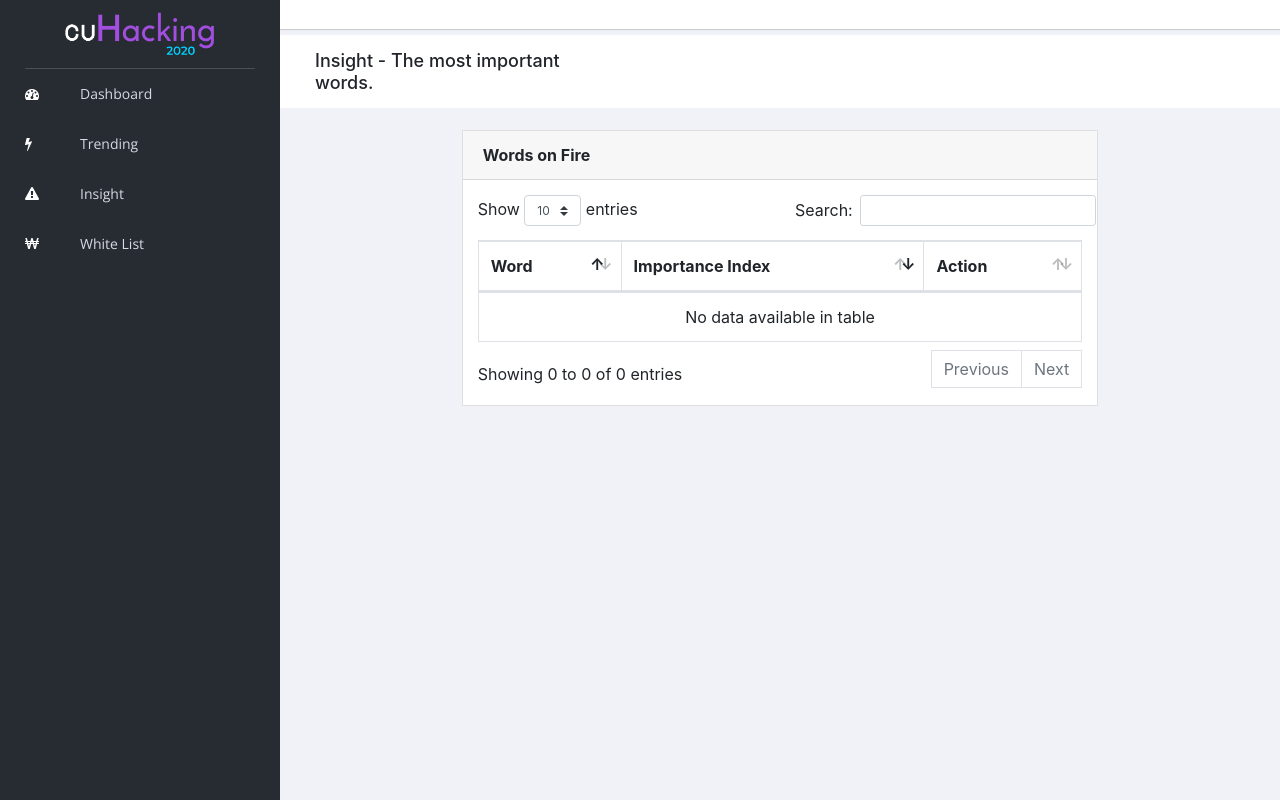
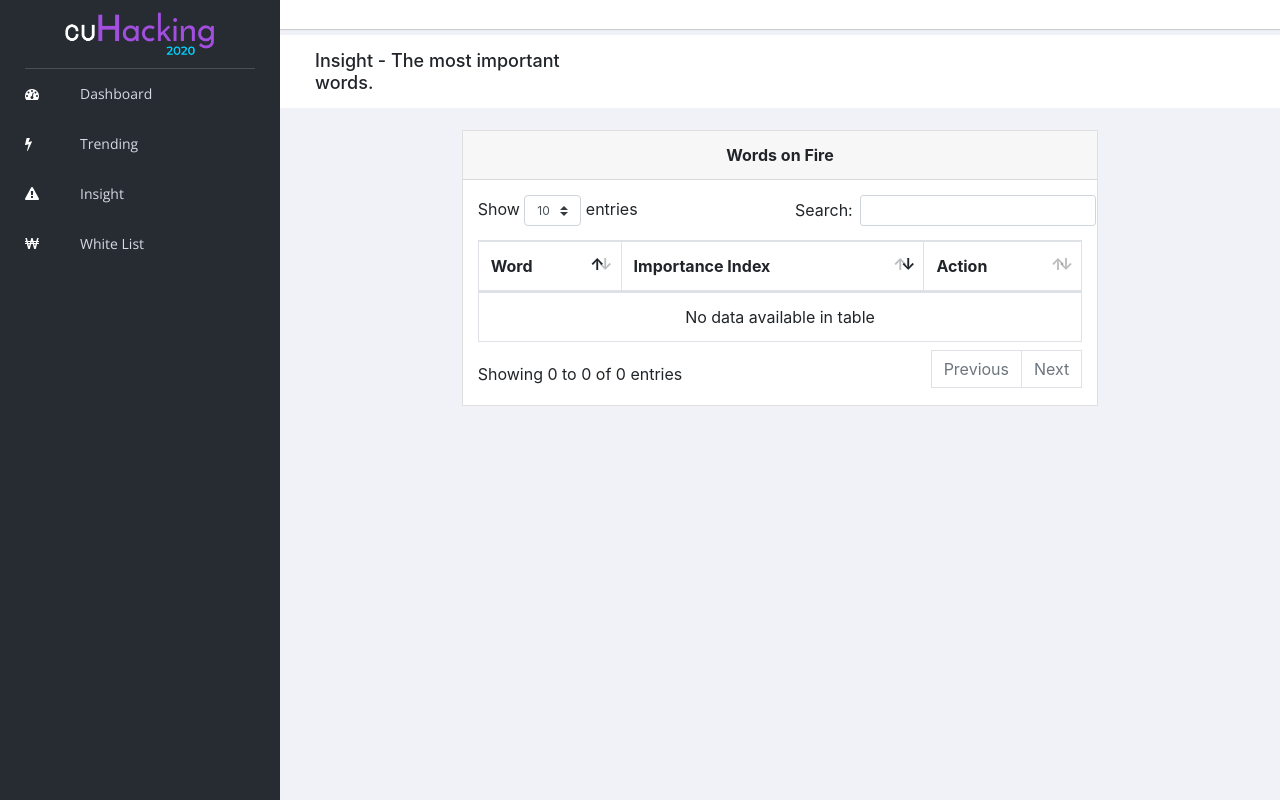
Before and after one commit to lancepokaiwang/CUHacking2020, a PHP site: page /website/insight.php in a window 1280 px wide. Run offline with PHP 8.4, Linux system fonts and the light colour scheme; data that the repository does not hold is empty; some libraries are stand-ins or nearby versions.

Commit message:
Final...really.

```diff
--- a/website/insight.php
+++ b/website/insight.php
@@ -87,7 +87,7 @@ foreach($words as $key => $value){
 
                     <div class="col-md-8">
                         <div class="card">
-                            <div class="card-header" style="text-align: ">
+                            <div class="card-header" style="text-align: center;">
                                 <strong class="card-title">Words on Fire</strong>
                             </div>
                             <div class="card-body">
```
